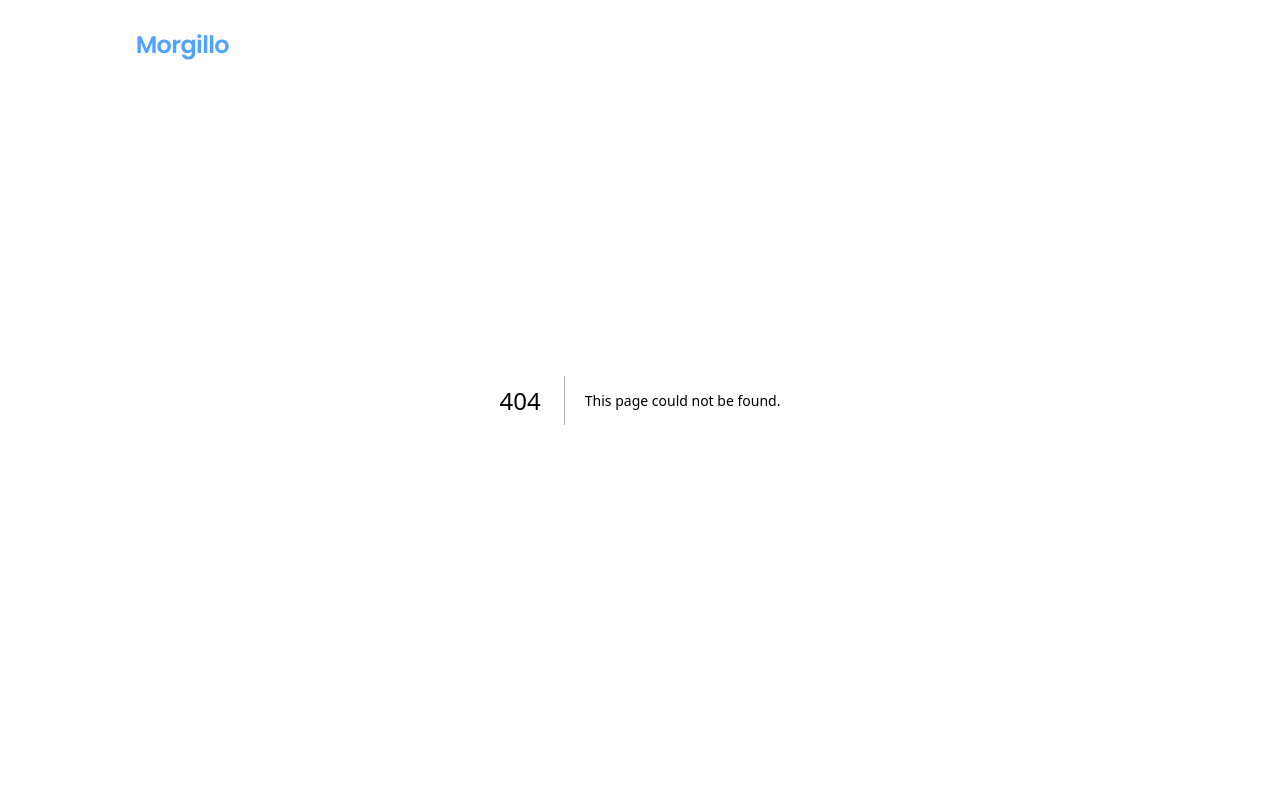
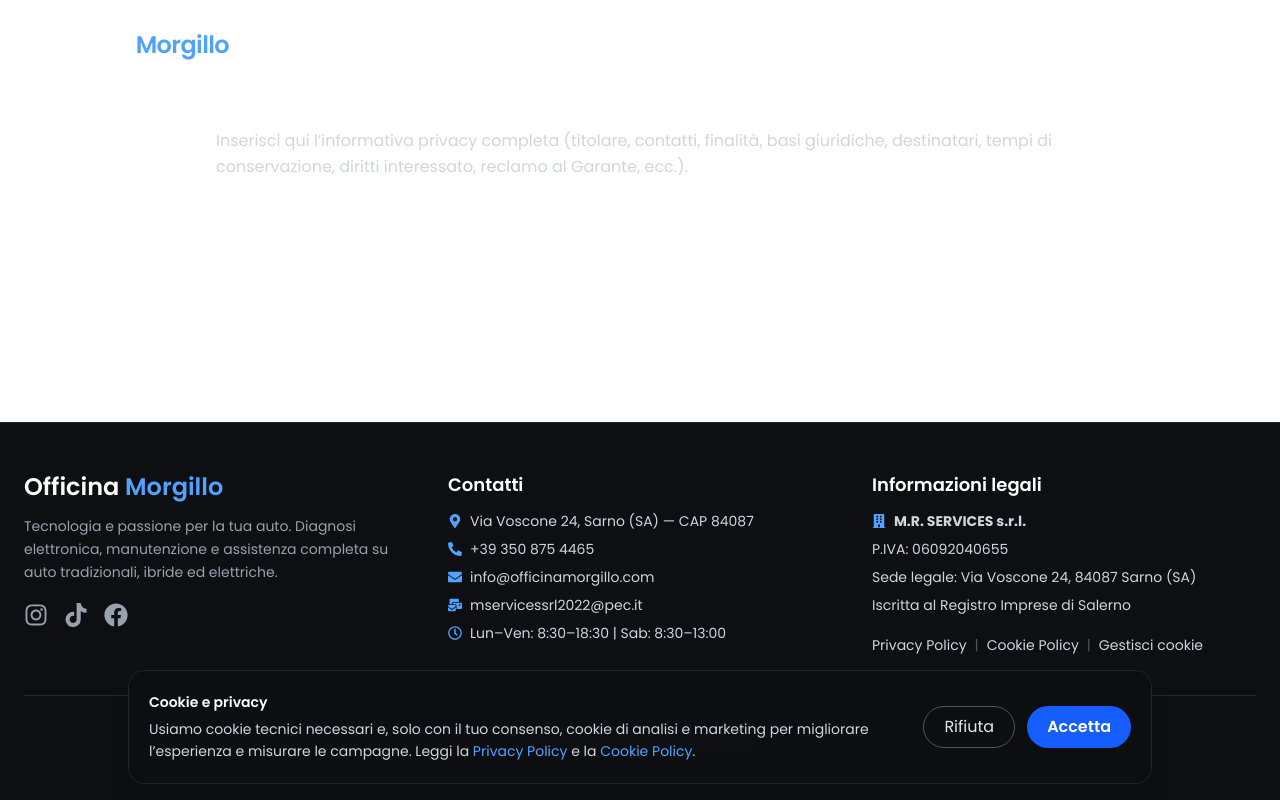
Before and after one commit to ciccla/officina-morgillo, a Next.js app: page /privacy in a window 1280 px wide. Before the commit this address had no page. Shown: the top 800 px of the page. Built offline with nearby package versions, Linux system fonts and the light colour scheme.

Commit message:
modifiche per aggiunta cookie

```diff
--- /dev/null
+++ b/app/components/CookieBanner.jsx
@@ -0,0 +1,79 @@
+"use client";
+
+import { useEffect, useState } from "react";
+
+const CONSENT_KEY = "om_cookie_consent_v1";
+
+export default function CookieBanner() {
+  const [open, setOpen] = useState(false);
+
+  useEffect(() => {
+    const saved = localStorage.getItem(CONSENT_KEY);
+    if (!saved) setOpen(true);
+  }, []);
+
+  const setConsent = (type) => {
+    // type: "accept" | "reject"
+    const consent = {
+      necessary: true,
+      analytics: type === "accept",
+      marketing: type === "accept",
+      ts: Date.now(),
+    };
+    localStorage.setItem(CONSENT_KEY, JSON.stringify(consent));
+
+    // Aggiorna Google Consent Mode (gtag)
+    if (typeof window !== "undefined" && window.gtag) {
+      window.gtag("consent", "update", {
+        analytics_storage: type === "accept" ? "granted" : "denied",
+        ad_storage: type === "accept" ? "granted" : "denied",
+        ad_user_data: type === "accept" ? "granted" : "denied",
+        ad_personalization: type === "accept" ? "granted" : "denied",
+      });
+    }
+
+    setOpen(false);
+  };
+
+  if (!open) return null;
+
+  return (
+    <div className="fixed bottom-0 left-0 right-0 z-[9999] p-4">
+      <div className="mx-auto max-w-5xl rounded-2xl border border-[#222] bg-[#0d0f12]/95 backdrop-blur text-white shadow-xl">
+        <div className="p-4 md:p-5 flex flex-col md:flex-row md:items-center md:justify-between gap-4">
+          <div className="text-sm text-gray-300 leading-relaxed">
+            <p className="font-semibold text-white mb-1">Cookie e privacy</p>
+            <p>
+              Usiamo cookie tecnici necessari e, solo con il tuo consenso, cookie
+              di analisi e marketing per migliorare l’esperienza e misurare le campagne.
+              Leggi la{" "}
+              <a href="/privacy" className="text-blue-400 hover:underline">
+                Privacy Policy
+              </a>{" "}
+              e la{" "}
+              <a href="/cookie-policy" className="text-blue-400 hover:underline">
+                Cookie Policy
+              </a>
+              .
+            </p>
+          </div>
+
+          <div className="flex flex-col sm:flex-row gap-2 sm:gap-3">
+            <button
+              onClick={() => setConsent("reject")}
+              className="px-5 py-2 rounded-full border border-gray-600 text-gray-200 hover:bg-white/5 transition"
+            >
+              Rifiuta
+            </button>
+            <button
+              onClick={() => setConsent("accept")}
+              className="px-5 py-2 rounded-full bg-blue-600 hover:bg-blue-700 transition font-semibold"
+            >
+              Accetta
+            </button>
+          </div>
+        </div>
+      </div>
+    </div>
+  );
+}
--- /dev/null
+++ b/app/cookie-policy/page.js
@@ -0,0 +1,13 @@
+export const metadata = { title: "Cookie Policy | Officina Morgillo" };
+
+export default function CookiePolicyPage() {
+  return (
+    <main className="max-w-4xl mx-auto px-6 py-16 text-white">
+      <h1 className="text-4xl font-bold mb-6">Cookie Policy</h1>
+      <p className="text-gray-300 leading-relaxed">
+        Spiega cookie tecnici (necessari) e cookie di analisi/marketing (solo con consenso).
+        Indica come modificare/revocare il consenso (es. pulsante “Gestisci cookie” nel footer).
+      </p>
+    </main>
+  );
+}
--- a/app/layout.js
+++ b/app/layout.js
@@ -2,6 +2,7 @@ import "./globals.css";
 import { Poppins } from "next/font/google";
 import Navbar from "./components/Navbar";
 import Script from "next/script";
+import CookieBanner from "./components/CookieBanner";
 
 import {
   FaInstagram,
@@ -24,15 +25,31 @@ const poppins = Poppins({
 export const metadata = {
   title: "Officina Morgillo",
   description: "Tecnologia e passione per la tua auto.",
-  icons: {
-    icon: "/favicon.ico",
-  },
+  icons: { icon: "/favicon.ico" },
 };
 
 export default function RootLayout({ children }) {
   return (
     <html lang="it" suppressHydrationWarning>
-      {/* ✅ Google Ads tag (AW) */}
+      <head>
+        {/* ✅ Consent Mode v2: DEFAULT NEGATO (prima di qualsiasi gtag) */}
+        <Script id="consent-default" strategy="beforeInteractive">
+          {`
+            window.dataLayer = window.dataLayer || [];
+            function gtag(){dataLayer.push(arguments);}
+            window.gtag = gtag;
+
+            gtag('consent', 'default', {
+              ad_storage: 'denied',
+              analytics_storage: 'denied',
+              ad_user_data: 'denied',
+              ad_personalization: 'denied',
+              wait_for_update: 500
+            });
+          `}
+        </Script>
+
+        {/* ✅ Google Ads tag (AW) - caricato, ma resta bloccato finché consenso non è granted */}
         <Script
           src="https://www.googletagmanager.com/gtag/js?id=AW-1786192540"
           strategy="afterInteractive"
@@ -41,14 +58,20 @@ export default function RootLayout({ children }) {
           {`
             window.dataLayer = window.dataLayer || [];
             function gtag(){dataLayer.push(arguments);}
+            window.gtag = gtag;
+
             gtag('js', new Date());
             gtag('config', 'AW-1786192540');
           `}
         </Script>
+      </head>
 
       <body
         className={`${poppins.className} bg-biancoTec text-acc min-h-screen flex flex-col`}
       >
+        {/* ✅ Banner cookie globale */}
+        <CookieBanner />
+
         {/* ✅ NAVBAR GLOBALE */}
         <Navbar />
 
@@ -64,9 +87,9 @@ export default function RootLayout({ children }) {
                 Officina <span className="text-blue-400">Morgillo</span>
               </h2>
               <p className="text-sm text-gray-400 leading-relaxed">
-                Tecnologia e passione per la tua auto.
-                Diagnosi elettronica, manutenzione e assistenza completa su auto
-                tradizionali, ibride ed elettriche.
+                Tecnologia e passione per la tua auto. Diagnosi elettronica,
+                manutenzione e assistenza completa su auto tradizionali, ibride
+                ed elettriche.
               </p>
 
               {/* SOCIAL ICONS */}
@@ -156,6 +179,36 @@ export default function RootLayout({ children }) {
                 <li>P.IVA: 06092040655</li>
                 <li>Sede legale: Via Voscone 24, 84087 Sarno (SA)</li>
                 <li>Iscritta al Registro Imprese di Salerno</li>
+
+                {/* ✅ LINK LEGALI */}
+                <li className="pt-3">
+                  <a href="/privacy" className="hover:text-blue-400 transition">
+                    Privacy Policy
+                  </a>
+                  <span className="mx-2 text-gray-600">|</span>
+                  <a
+                    href="/cookie-policy"
+                    className="hover:text-blue-400 transition"
+                  >
+                    Cookie Policy
+                  </a>
+                  <span className="mx-2 text-gray-600">|</span>
+                  <button
+                    type="button"
+                    className="hover:text-blue-400 transition"
+                    onClick={() => {
+                      if (typeof window !== "undefined" && window.__om_reopenCookieBanner) {
+                        window.__om_reopenCookieBanner();
+                      } else {
+                        // fallback: forziamo riapertura rimuovendo la scelta
+                        localStorage.removeItem("om_cookie_consent_v1");
+                        window.location.reload();
+                      }
+                    }}
+                  >
+                    Gestisci cookie
+                  </button>
+                </li>
               </ul>
             </div>
           </div>
--- /dev/null
+++ b/app/privacy/page.js
@@ -0,0 +1,14 @@
+export const metadata = { title: "Privacy Policy | Officina Morgillo" };
+
+export default function PrivacyPage() {
+  return (
+    <main className="max-w-4xl mx-auto px-6 py-16 text-white">
+      <h1 className="text-4xl font-bold mb-6">Privacy Policy</h1>
+      <p className="text-gray-300 leading-relaxed">
+        Inserisci qui l’informativa privacy completa (titolare, contatti, finalità,
+        basi giuridiche, destinatari, tempi di conservazione, diritti interessato,
+        reclamo al Garante, ecc.).
+      </p>
+    </main>
+  );
+}
```
Lines whose indentation alone changed are shown as unchanged.
